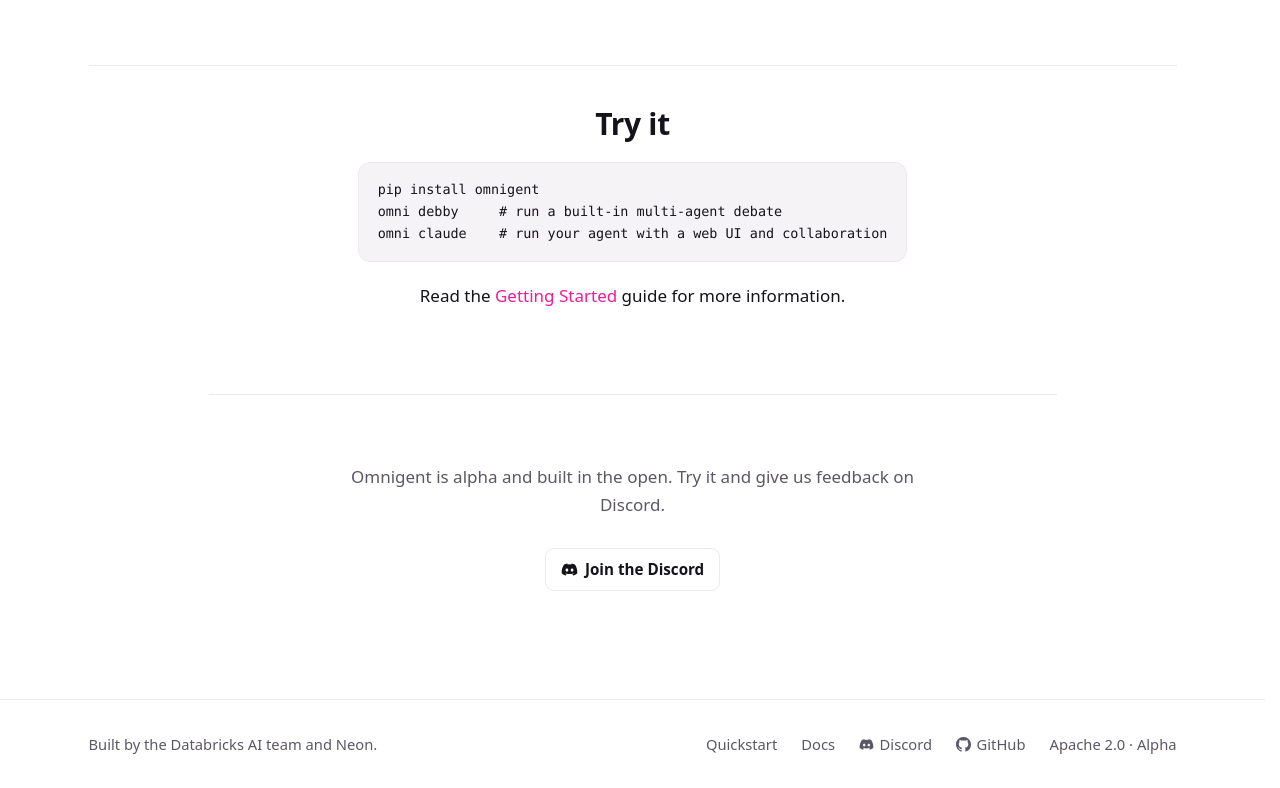
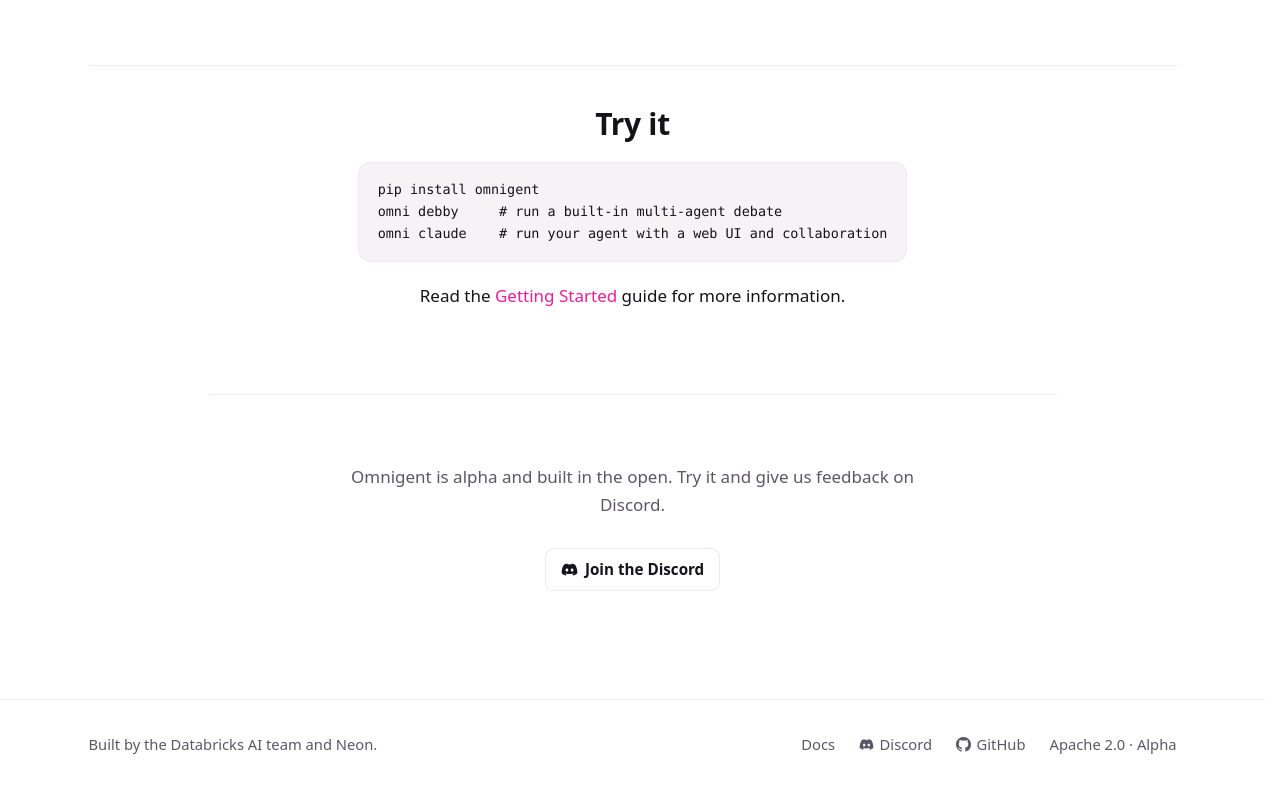
Before and after one commit to omnigent-ai/omnigent-site, a Next.js app: page / in a window 1280 px wide. Shown: the part 3197-3985 px from the top of the page. Built offline with nearby package versions, Linux system fonts and the light colour scheme.

Commit message:
fix: remove Quickstart from footer, keep only Docs to match top nav
Co-authored-by: Isaac

```diff
--- a/components/Footer.js
+++ b/components/Footer.js
@@ -12,7 +12,6 @@ export default function Footer() {
           and <a href={NEON_URL} target="_blank" rel="noreferrer">Neon</a>.
         </span>
         <span className="spacer" />
-        <Link href="/quickstart/install">Quickstart</Link>
         <Link href="/quickstart/install">Docs</Link>
         <a href={DISCORD_URL} target="_blank" rel="noreferrer">
           <span style={{ display: "inline-flex", alignItems: "center", gap: "0.35rem" }}>
```
